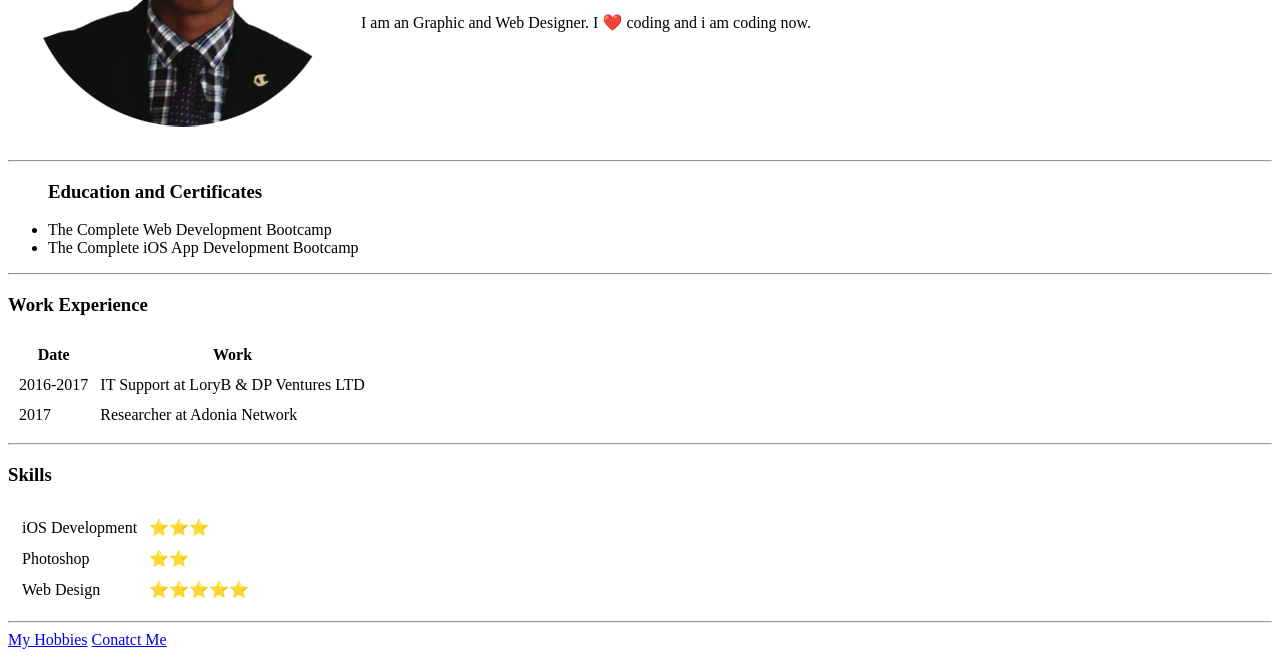
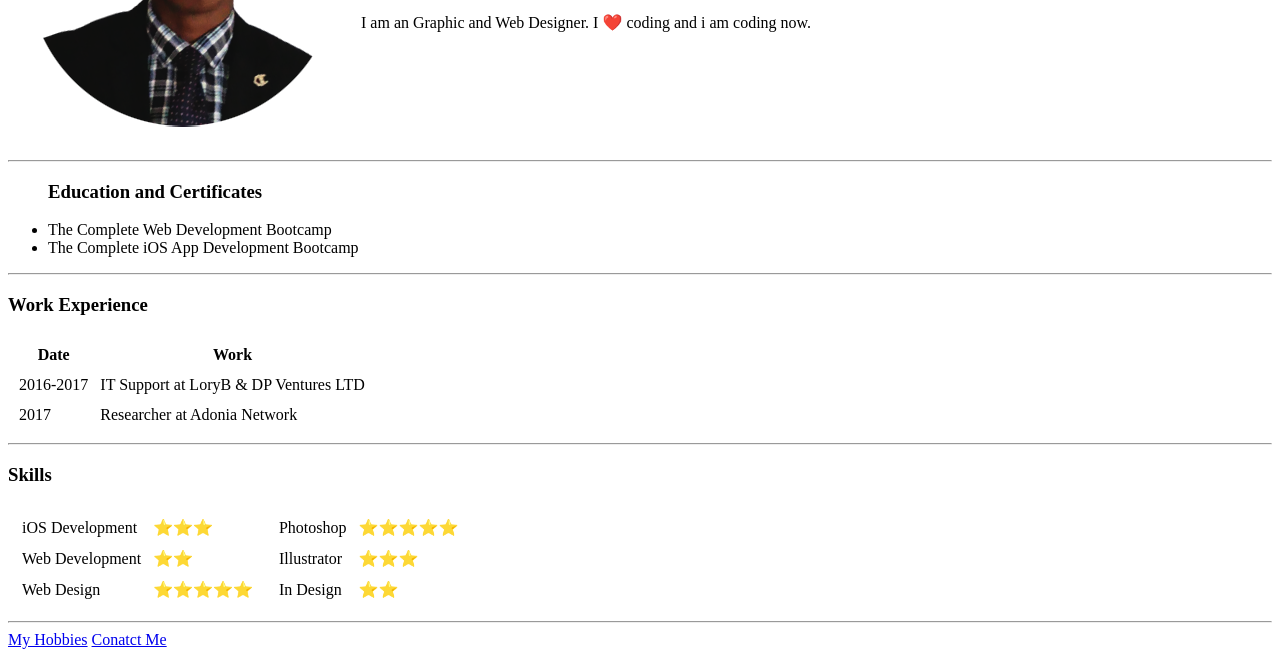
Before and after one commit to Izimartin/cv, a plain HTML site: page index.html in a window 1280 px wide. Shown: the part 212-877 px from the top of the page. Drawn offline with Linux system fonts and the light colour scheme.

Commit message:
Update index.html

```diff
--- a/index.html
+++ b/index.html
@@ -55,7 +55,7 @@
             <td>⭐⭐⭐</td>
           </tr>
           <tr>
-            <td>Photoshop</td>
+            <td>Web Development</td>
             <td>⭐⭐</td>
           </tr>
           <tr>
@@ -64,7 +64,23 @@
           </tr>
         </table>
       </td>
-     </tr>
+      <td>
+        <table cellspacing="10">
+          <tr>
+            <td>Photoshop</td>
+            <td>⭐⭐⭐⭐⭐</td>
+          </tr>
+          <tr>
+            <td>Illustrator</td>
+            <td>⭐⭐⭐</td>
+          </tr>
+          <tr>
+            <td>In Design</td>
+            <td>⭐⭐</td>
+          </tr>
+        </table>
+      </td>
+    </tr>
   </table>
     <hr>
   <a href="hobbies.html">My Hobbies</a>
```
